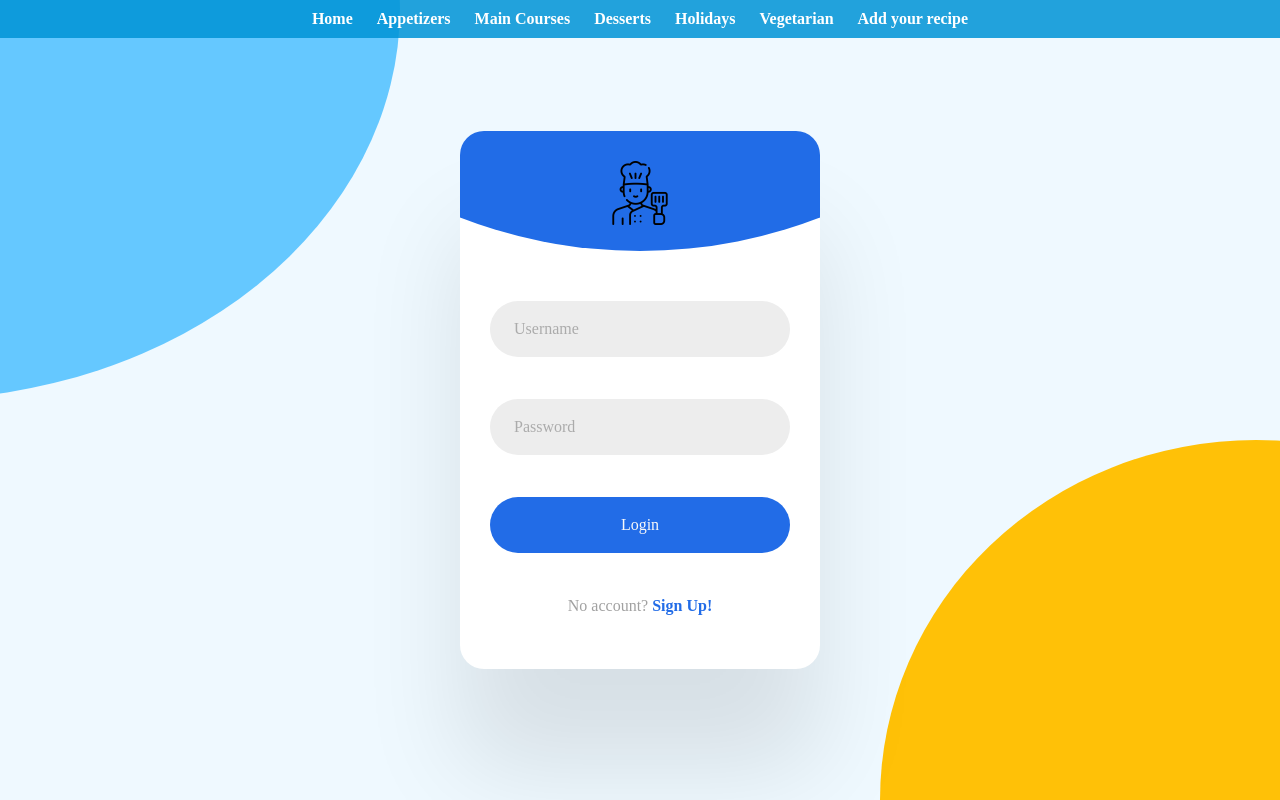
After one commit to MeitalElisavetsky/DeliArgentina, a Flask app: page /login in a window 1280 px wide. The commit adds this page. Run offline with Flask 3, Linux system fonts and the light colour scheme.

Commit message:
added login, log out, sign up need to add testing

```diff
--- a/app.py
+++ b/app.py
@@ -1,11 +1,14 @@
-from flask import Flask, render_template, request, redirect, url_for, jsonify
+from flask import Flask, render_template, request, redirect, url_for, jsonify, session, flash
 from bson import ObjectId
 from pymongo import MongoClient
 import os
+import bcrypt
 from db import *
 
 
 app = Flask(__name__)
+
+app.secret_key = b'_5#y2L"F4Q8z\n\xec]/'
 
 # Connect to MongoDB
 mongodb_uri = os.getenv('MONGO_URI', 'mongodb://root:root@mongodb:27017/')
@@ -17,6 +20,8 @@ db = client['deli_argentina_db']
 categories = db['categories']
 
 recipes = db['recipes']
+
+users = db['users']
 
 
 #Add sample data
@@ -115,11 +120,65 @@ if recipes.count_documents({}) == 0:
 
     insert_recipes = db.recipes.insert_many(recipes)
 
+#Sign up route
+@app.route('/signup', methods=['GET', 'POST'])
+def signup():
+    if request.method == 'POST':
+        username = request.form['username']
+        password = request.form['password']
+
+        # This function will check if the user exists in the database
+        if get_user_by_username(username):
+            return render_template('signup.html', error='Username already exists')
+
+        # Hash the password
+        hashed_password = bcrypt.hashpw(password.encode('utf-8'), bcrypt.gensalt())
+        user_data = {'username': username, 'password': hashed_password}
+
+        try:
+            db.users.insert_one(user_data)
+            return redirect(url_for('login'))
+        except Exception as e:
+            print(e)
+            return render_template('signup.html', error='Error creating user')
+    return render_template('signup.html')
+
+
+#Login route
+@app.route('/login', methods=['GET', 'POST'])
+def login():
+    if request.method == 'POST':
+        username = request.form['username']
+        password = request.form['password']
+
+        user = get_user_by_username(username)
+
+        if user and bcrypt.checkpw(password.encode('utf-8'), user['password']):
+            session['username'] = username
+            return redirect(url_for('home'))
+        else:
+            return render_template('login.html', error='Invalid username or password')
+
+    return render_template('login.html')  # This line is now correctly indented
+
+
+#User Logout
+@app.route('/logout', methods=['GET', 'POST'])
+def logout():
+    session.pop('username', None)
+    return redirect(url_for('home'))
+
+
 # Home page
 @app.route('/')
 def home():
     categories = db.categories.find()
-    return render_template('home.html', categories=categories)
+    if 'username' in session:
+        return render_template('home.html', categories=categories)
+    else:
+        return render_template('home.html', categories=categories, show_login=True)  # Render the login option
+
+
 
 # Displaying recipes
 @app.route('/recipe/<recipe_id>')
@@ -174,6 +233,10 @@ def search_suggestions():
 #Add your recipe
 @app.route('/add_recipe', methods=['GET', 'POST'])
 def add_recipe():
+    if 'username' not in session:
+        flash('You need to sign in first to add a recipe.')
+        return redirect(url_for('login'))
+
     if request.method == 'POST':
         name = request.form['name']
         category_id = request.form['category_id']
--- a/static/add_recipe.css
+++ b/static/add_recipe.css
@@ -1,7 +1,7 @@
 /* add_recipe.css */
 
 body {
-    font-family: 'Arial', sans-serif;
+    font-family: "Euclid Circular A", "Poppins";
     background-color: #f5f5f5;
     margin: 0;
     padding: 0;
--- a/static/category_display.css
+++ b/static/category_display.css
@@ -1,7 +1,7 @@
 /* styles.css */
 
 body {
-    font-family: 'Arial', sans-serif;
+    font-family: "Euclid Circular A", "Poppins";
     background-color: #f5f5f5;
     margin: 0;
     padding: 0;
--- /dev/null
+++ b/static/login.css
@@ -0,0 +1,177 @@
+* {
+  box-sizing: border-box;
+}
+
+body {
+  display: grid;
+  place-items: center;
+  gap: 50px;
+  margin: 0;
+  height: 100vh;
+  padding: 0 32px;
+  background: #eff9ff;
+  font-family: "Euclid Circular A", "Poppins";
+}
+
+
+.top-bar {
+  background-color: #0094d7db;
+  padding: 10px;
+  text-align: center;
+  width: 100%; /* Set the top bar to take the full width */
+  position: fixed; /* Fix the position of the top bar */
+  top: 0; /* Position it at the top */
+  z-index: 999; /* Ensure the top bar is above other content */
+}
+
+@media (width >= 500px) {
+  body {
+    padding: 0;
+  }
+}
+
+.background {
+  position: fixed;
+  top: -50vmin;
+  left: -50vmin;
+  width: 100vmin;
+  height: 100vmin;
+  border-radius: 47% 53% 61% 39% / 45% 51% 49% 55%;
+  background: #65c8ff;
+}
+
+.background::after {
+  content: "";
+  position: inherit;
+  right: -50vmin;
+  bottom: -55vmin;
+  width: inherit;
+  height: inherit;
+  border-radius: inherit;
+  background: #FFC107;
+}
+
+.card {
+  overflow: hidden;
+  position: relative;
+  z-index: 3;
+  width: 94%;
+  margin: 0 20px;
+  padding: 170px 30px 54px;
+  border-radius: 24px;
+  background: #ffffff;
+  text-align: center;
+  box-shadow: 0 100px 100px rgb(0 0 0 / 10%);
+}
+
+.card::before {
+  content: "";
+  position: absolute;
+  top: -880px;
+  left: 50%;
+  translate: -50% 0;
+  width: 1000px;
+  height: 1000px;
+  border-radius: 50%;
+  background: #216ce7;
+}
+
+@media (width >= 500px) {
+  .card {
+    margin: 0;
+    width: 360px;
+  }
+}
+
+.card .logo {
+  position: absolute;
+  top: 30px;
+  left: 50%;
+  translate: -50% 0;
+  width: 64px;
+  height: 64px;
+}
+
+.card > h2 {
+  font-size: 22px;
+  font-weight: 400;
+  margin: 0 0 38px;
+  color: rgb(0 0 0 / 38%);
+}
+
+.form {
+  margin: 0 0 44px;
+  display: grid;
+  gap: 12px;
+}
+
+.form :is(input, button) {
+  width: 100%;
+  height: 56px;
+  border-radius: 28px;
+  font-size: 16px;
+  font-family: inherit;
+}
+
+.form > input {
+  border: 0;
+  padding: 0 24px;
+  color: #222222;
+  background: #ededed;
+}
+
+.form > input::placeholder {
+  color: rgb(0 0 0 / 28%);
+}
+
+.form > button {
+  border: 0;
+  color: #f9f9f9;
+  background: #226ce7;
+  display: grid;
+  place-items: center;
+  font-weight: 500;
+  cursor: pointer;
+}
+
+.form > button:hover {
+  background: #FCBF49; /* Change the color to your desired hover color */
+}
+
+.card > footer {
+  color: #a1a1a1;
+}
+
+.card > footer > a {
+  color: #226ce7;
+}
+
+
+/* Top bar */
+ul {
+    list-style: none;
+    padding: 0;
+}
+
+li {
+    margin-bottom: 8px;
+}
+
+
+a {
+    text-decoration: none;
+    color: #0075bf;
+    font-weight: bold;
+    transition: color 0.3s ease;
+}
+
+a:hover {
+    color: #004080;
+}
+
+
+@media (max-width: 600px) {
+    .container {
+        padding: 10px;
+    }
+}
--- a/static/no_results.css
+++ b/static/no_results.css
@@ -1,7 +1,7 @@
 /* styles.css */
 
 body {
-    font-family: 'Arial', sans-serif;
+    font-family: "Euclid Circular A", "Poppins";
     background-color: #f5f5f5;
     margin: 0;
 }
--- a/static/recipe_display.css
+++ b/static/recipe_display.css
@@ -1,6 +1,6 @@
 /* recipe_display.css */
 body {
-    font-family: 'Arial', sans-serif;
+    font-family: "Euclid Circular A", "Poppins";
     background-color: #f5f5f5;
     margin: 0;
     padding: 0;
--- a/static/search_results.css
+++ b/static/search_results.css
@@ -1,7 +1,7 @@
 /* search_results.css */
 
 body {
-    font-family: 'Arial', sans-serif;
+    font-family: "Euclid Circular A", "Poppins";
     background-color: #f5f5f5;
     margin: 0;
 }
--- /dev/null
+++ b/templates/login.html
@@ -0,0 +1,36 @@
+<!DOCTYPE html>
+<html lang="en">
+<head>
+    <title>Login</title>
+    <link rel="stylesheet" href="/static/top_bar.css">
+    <link rel="stylesheet" href="/static/login.css">
+</head>
+<body>
+    <div class="top-bar">
+        <a href="/">Home</a>
+        <a href="/category/Appetizers">Appetizers</a>
+        <a href="/category/Main Courses">Main Courses</a>
+        <a href="/category/Desserts">Desserts</a>
+        <a href="/category/Holidays">Holidays</a>
+        <a href="/category/Vegetarian">Vegetarian</a>
+        <a href="/add_recipe">Add your recipe</a>
+    </div>
+    <div class="background"></div>
+    <div class="card">
+        <img class="logo" src="/static/images/usericon.png">
+        <form class="form" method="post">
+            <input type="text" name="username" placeholder="Username" required><br>
+            <input type="password" name="password" placeholder="Password" required><br>
+            <button type="submit">Login</button>
+        </form>
+        {% if error %}
+            <p>{{ error }}</p>
+        {% endif %}
+
+        <footer>
+            No account?
+            <a href="/signup">Sign Up!</a>
+        </footer>
+    </div>
+</body>
+</html>
```
Also changed, not shown: db.py (+23 -0 lines), requirements.txt (+6 -3 lines), static/home.css (+57 -11 lines), static/signup.css (added, +177 -0 lines), templates/home.html (+21 -6 lines), templates/signup.html (added, +37 -0 lines), static/images/usericon.png (added), 2 other files.
